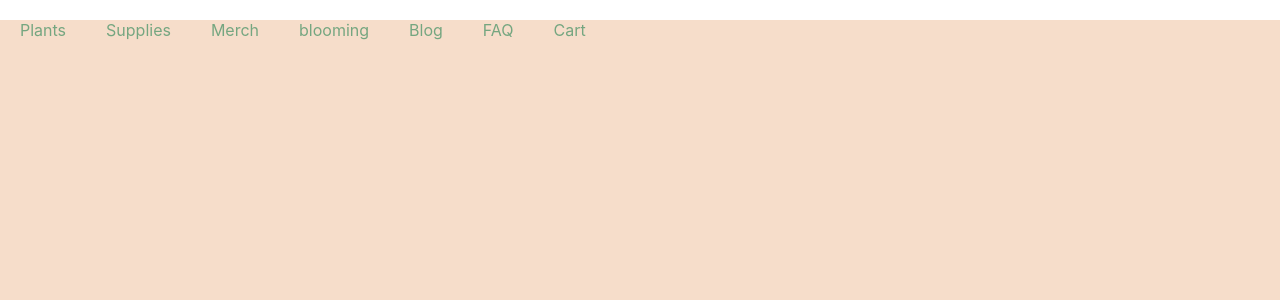
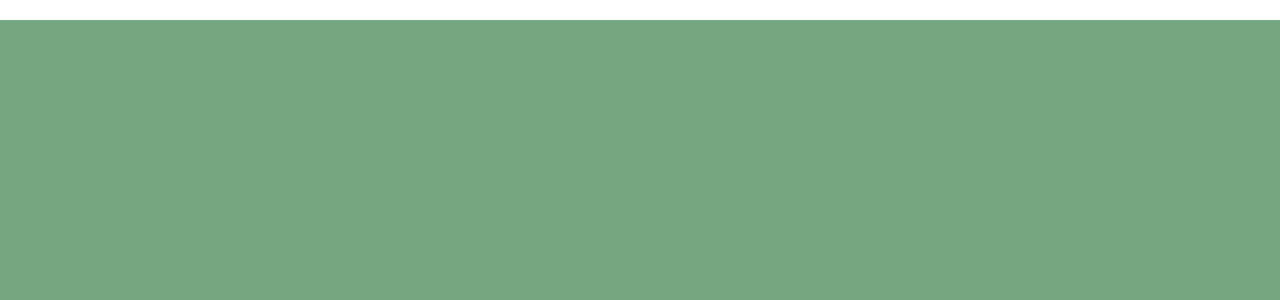
Before and after one commit to jadyhome/blooming2, a React (Create React App) app: page / in a window 1280 px wide. Shown: the top 300 px of the page. Built offline with nearby package versions, Linux system fonts and the light colour scheme.

Commit message:
organized pages for their background color

```diff
--- a/src/styles/Global.css
+++ b/src/styles/Global.css
@@ -1,4 +1,14 @@
-.mainpage {
+.mainpage,
+.suppliespage,
+.faqpage {
+  background-color: #75a680;
+  height: 100vh;
+}
+
+.plantspage,
+.merchpage,
+.blogpage,
+.cartpage {
   background-color: #f6ddca;
   height: 100vh;
 }
```
